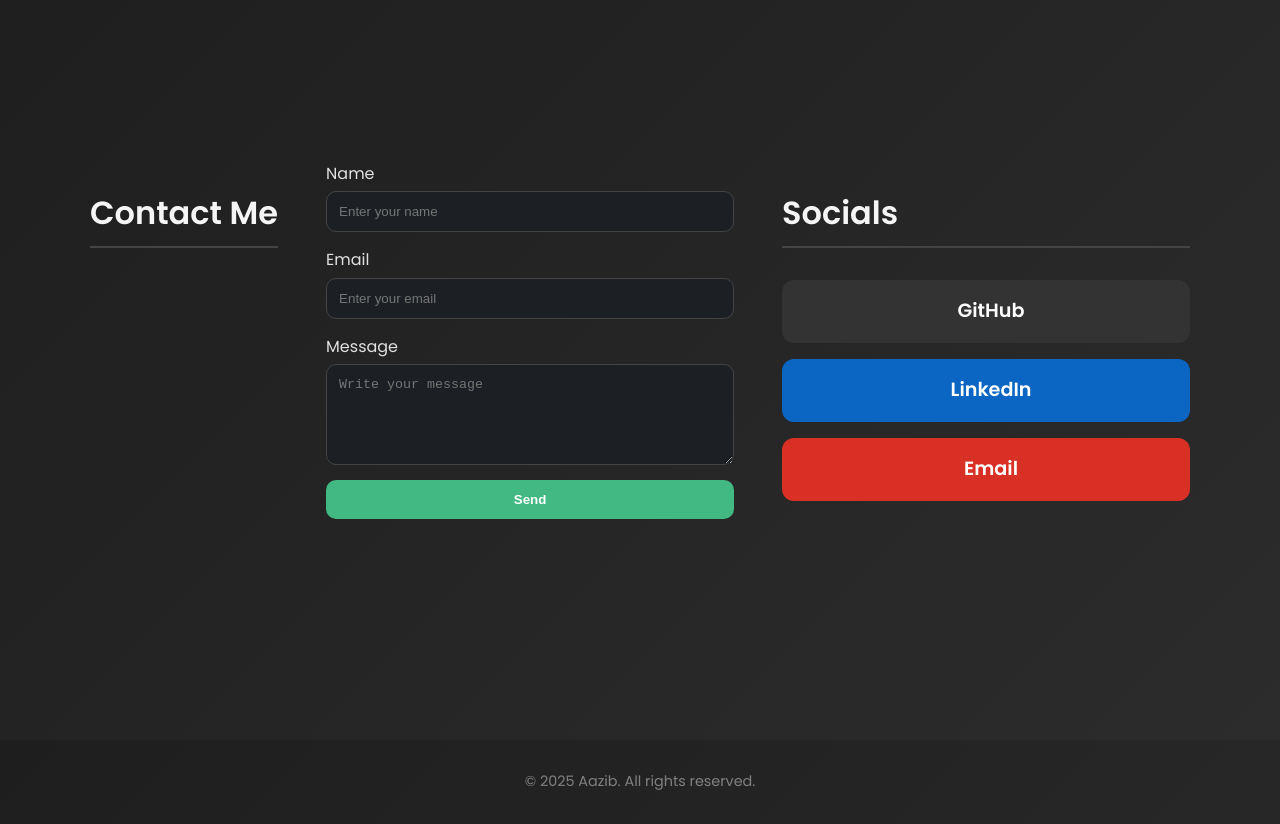
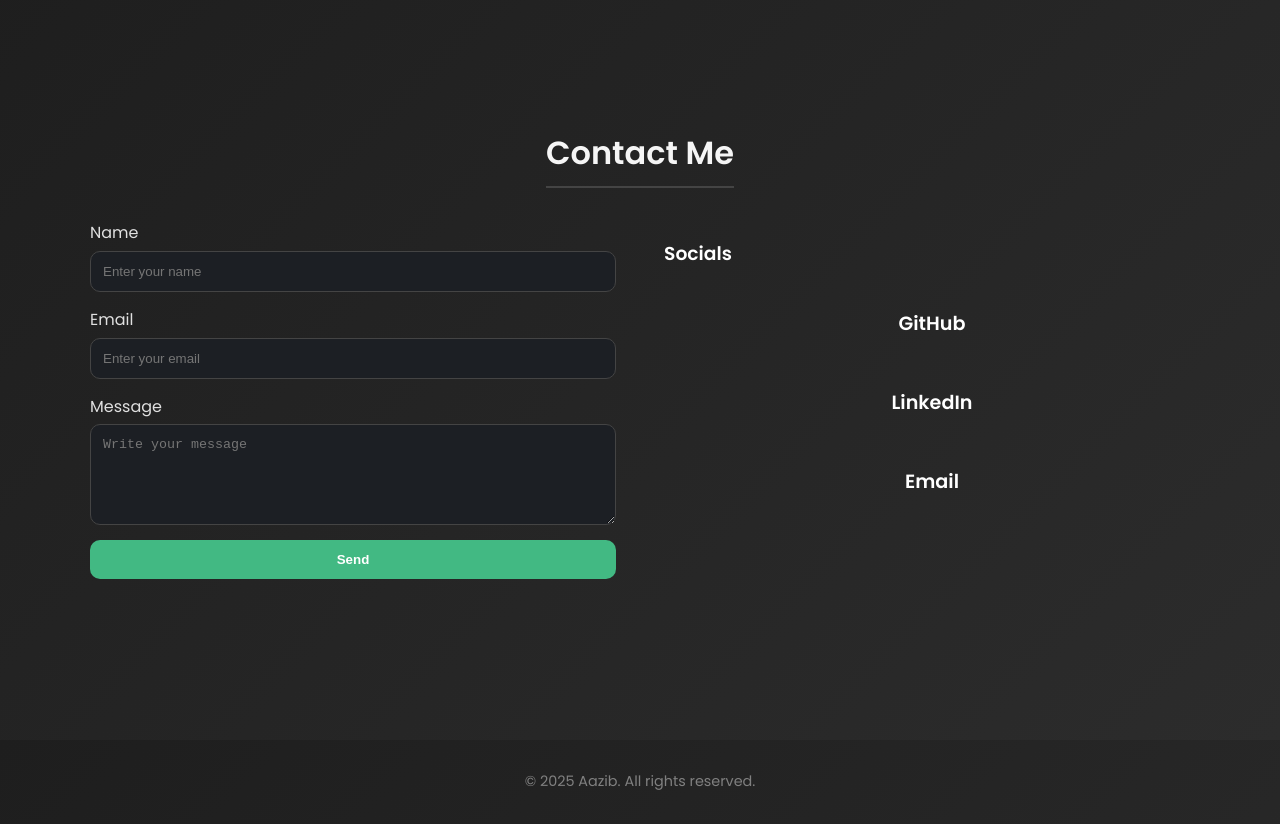
Before and after one commit to Aazib-Majeed/Portfolio, a Vue app: page / in a window 1280 px wide. Shown: the part 2460-3284 px from the top of the page. Built offline with nearby package versions, Linux system fonts and the light colour scheme.

Commit message:
Update Contact.vue

```diff
--- a/src/components/Contact.vue
+++ b/src/components/Contact.vue
@@ -1,9 +1,8 @@
 <template>
   <section id="contact" class="contact">
-
+    <h2>Contact Me</h2>
     <div class="contact-container">
       <!-- Left: Contact Form -->
-      <h2>Contact Me</h2>
       <div class="c-left">
         <form>
           <div class="form-group">
@@ -27,15 +26,15 @@
 
       <!-- Right: Socials -->
       <div class="c-right">
-        <h2>Socials</h2>
+        <h3>Socials</h3>
         <div class="social-buttons">
-          <a href="https://github.com/yourusername" target="_blank" class="social-btn github">
+          <a href="https://github.com/yourusername" target="_blank" class="social-btn">
             <i class="fab fa-github"></i> GitHub
           </a>
-          <a href="https://linkedin.com/in/yourusername" target="_blank" class="social-btn linkedin">
+          <a href="https://linkedin.com/in/yourusername" target="_blank" class="social-btn">
             <i class="fab fa-linkedin"></i> LinkedIn
           </a>
-          <a href="mailto:your@email.com" class="social-btn email">
+          <a href="mailto:your@email.com" class="social-btn">
             <i class="fas fa-envelope"></i> Email
           </a>
         </div>
```
